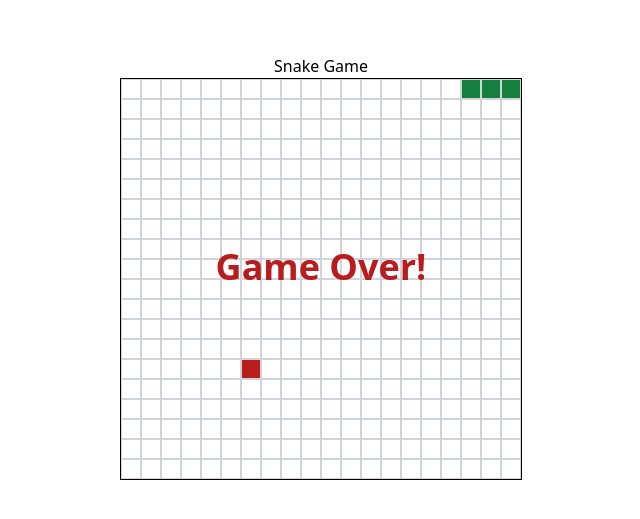
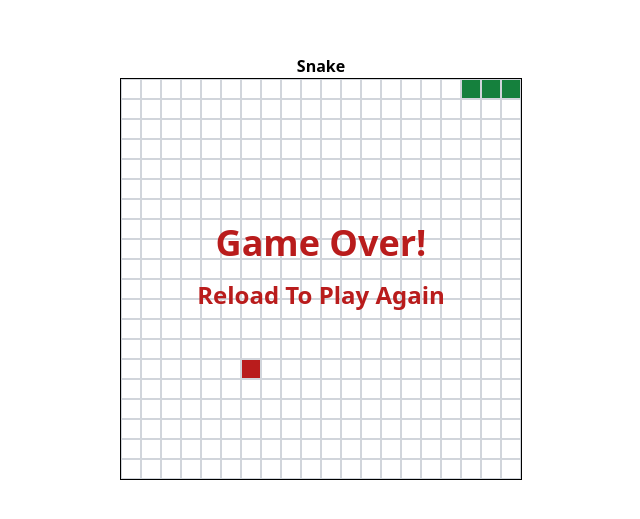
Before and after one commit to w11dcard/nextjs-snake, a Next.js app: page / in a window 1280 px wide. Shown: the part 133-652 px from the top of the page, without its empty margins (319-959 px from the left). Built offline with nearby package versions, Linux system fonts and the light colour scheme.

Commit message:
chore: Add type definitions file, remove unused files & dependencies

```diff
--- a/app/page.tsx
+++ b/app/page.tsx
@@ -5,7 +5,7 @@ import SnakeGrid from "@/components/SnakeGrid"
 export default function Home() {
 	return (
 		<main className="flex min-h-screen flex-col items-center justify-center">
-			<h1>Snake Game</h1>
+			<h1 className="font-bold">Snake</h1>
 			<SnakeGrid />
 		</main>
 	)
--- a/components/SnakeGrid.tsx
+++ b/components/SnakeGrid.tsx
@@ -1,15 +1,7 @@
 "use client"
 
+import { Direction, GRID_SIZE, Point } from "@/lib/types"
 import { useCallback, useEffect, useState } from "react"
-
-const GRID_SIZE = 20
-
-type Point = {
-	x: number
-	y: number
-}
-
-type Direction = "UP" | "DOWN" | "LEFT" | "RIGHT"
 
 export default function SnakeGrid() {
 	const [snake, setSnake] = useState<Point[]>([
@@ -33,6 +25,8 @@ export default function SnakeGrid() {
 	}, [])
 
 	const moveSnake = useCallback(() => {
+		if (isGameOver) return // Stop moving if game over
+
 		const newSnake = [...snake]
 		const snakeHead = newSnake[0]
 
@@ -42,6 +36,7 @@ export default function SnakeGrid() {
 
 		const newSnakeHead = { ...snakeHead }
 
+		// Move snake based on direction
 		if (direction === "UP") {
 			newSnakeHead.y -= 1
 		} else if (direction === "DOWN") {
@@ -52,6 +47,7 @@ export default function SnakeGrid() {
 			newSnakeHead.x += 1
 		}
 
+		// Check if snake hits the wall or itself
 		if (
 			newSnakeHead.x < 0 ||
 			newSnakeHead.x >= GRID_SIZE ||
@@ -65,6 +61,7 @@ export default function SnakeGrid() {
 
 		newSnake.unshift(newSnakeHead)
 
+		// Check if snake eats the food
 		if (newSnakeHead.x === food.x && newSnakeHead.y === food.y) {
 			generateFood()
 		} else {
@@ -72,19 +69,24 @@ export default function SnakeGrid() {
 		}
 
 		setSnake(newSnake)
-	}, [direction, food.x, food.y, generateFood, snake])
+	}, [direction, food, generateFood, isGameOver, snake])
 
+	// Generate initial food and start moving snake
 	useEffect(() => {
 		generateFood()
 	}, [generateFood])
 
+	// Start interval for snake movement
 	useEffect(() => {
-		const interval = setInterval(moveSnake, 200)
+		const interval = setInterval(moveSnake, 100)
 		return () => clearInterval(interval)
 	}, [moveSnake])
 
+	// Handle keyboard input for snake direction
 	useEffect(() => {
 		const handleKeyDown = (event: KeyboardEvent) => {
+			if (isGameOver) return // Ignore key presses if game over
+
 			if (event.key === "ArrowUp" && direction !== "DOWN") {
 				setDirection("UP")
 			} else if (event.key === "ArrowDown" && direction !== "UP") {
@@ -100,24 +102,26 @@ export default function SnakeGrid() {
 		return () => {
 			window.removeEventListener("keydown", handleKeyDown)
 		}
-	}, [direction])
+	}, [direction, isGameOver])
 
 	return (
 		<div className="grid-cols-20 grid-rows-20 grid border">
 			{isGameOver && (
-				<div className="absolute inset-0 flex items-center justify-center text-center text-4xl font-bold text-red-700">
-					Game Over!
+				<div className="absolute inset-0 flex flex-col items-center justify-center text-center text-4xl font-bold text-red-700">
+					<div>Game Over!</div>
+					<div className="mt-4 text-2xl">Reload To Play Again</div>
 				</div>
 			)}
+
 			{Array.from({ length: GRID_SIZE }).map((_, y) => (
 				<div key={y} className="flex">
 					{Array.from({ length: GRID_SIZE }).map((_, x) => (
 						<div
 							key={x}
-							style={{ boxSizing: "border-box" }}
 							className={`h-5 w-5 border border-gray-300 ${
 								snake.some((snakePart) => snakePart.x === x && snakePart.y === y) ? "bg-green-700" : ""
 							} ${food.x === x && food.y === y ? "bg-red-700" : ""}`}
+							style={{ boxSizing: "border-box" }}
 						></div>
 					))}
 				</div>
--- /dev/null
+++ b/lib/types.ts
@@ -0,0 +1,8 @@
+export const GRID_SIZE = 20
+
+export type Direction = "UP" | "DOWN" | "LEFT" | "RIGHT"
+
+export type Point = {
+	x: number
+	y: number
+}
--- a/lib/utils.ts
+++ /dev/null
@@ -1,6 +0,0 @@
-import { clsx, type ClassValue } from "clsx"
-import { twMerge } from "tailwind-merge"
-
-export function cn(...inputs: ClassValue[]) {
-	return twMerge(clsx(inputs))
-}
--- a/package.json
+++ b/package.json
@@ -13,10 +13,6 @@
 		"db:studio": "prisma studio"
 	},
 	"dependencies": {
-		"@prisma/client": "5.14.0",
-		"@radix-ui/react-slot": "1.1.0",
-		"class-variance-authority": "0.7.0",
-		"clsx": "2.1.1",
 		"lucide-react": "0.399.0",
 		"next": "14.2.4",
 		"react": "18.2.0",
```
Also changed, not shown: lib/db.ts (deleted, +0 -21 lines), .eslintrc.json, components.json (deleted), 1 other file (tests, documents, lock files or other folders).
